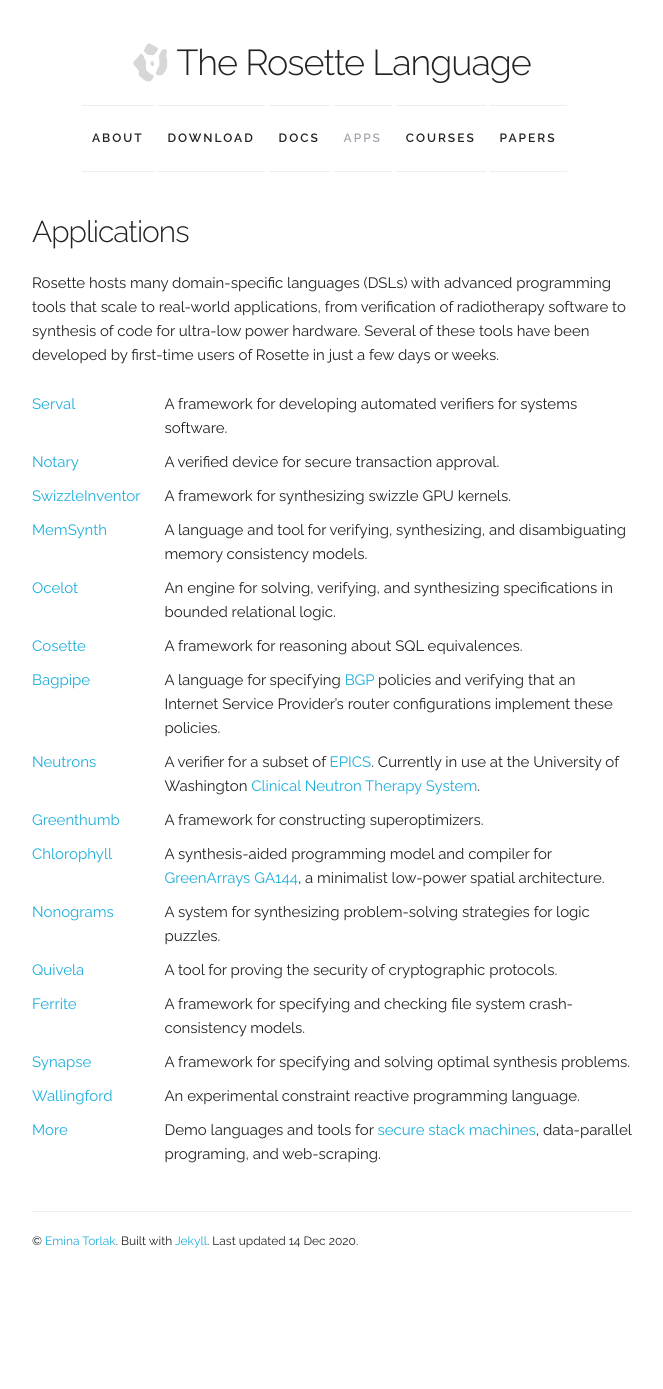
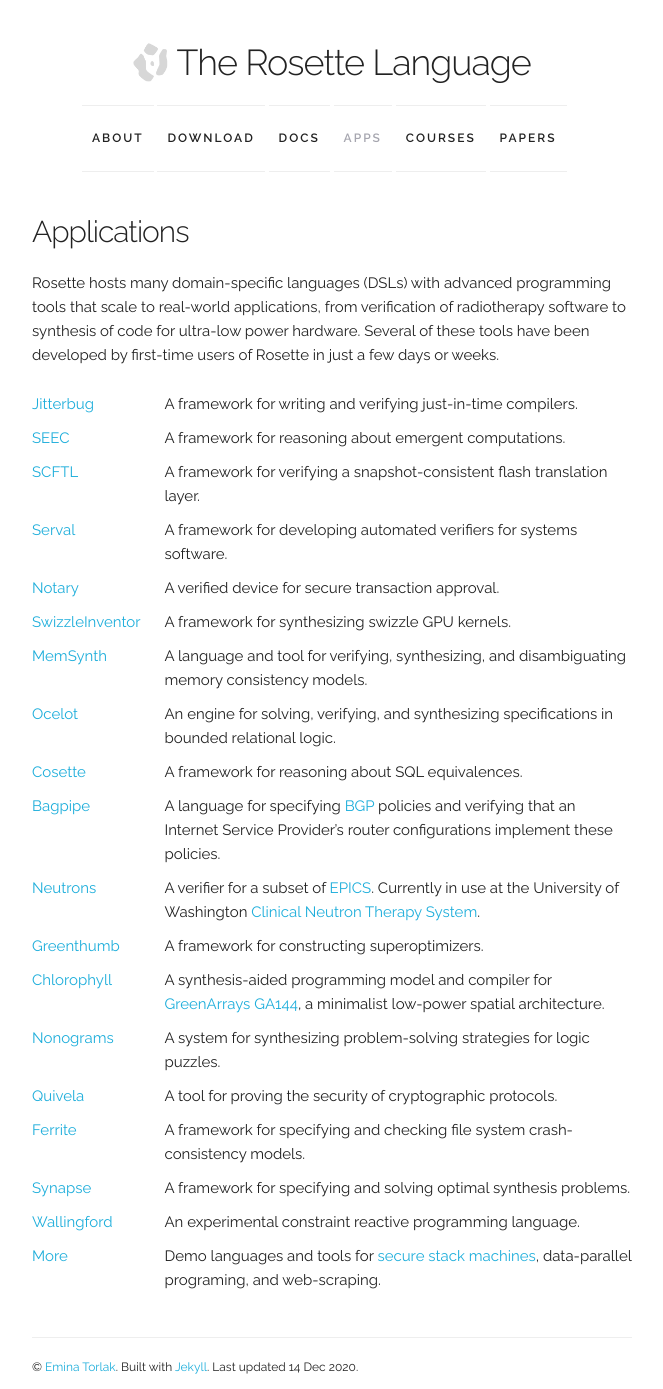
Before and after one commit to emina/rosette, a Jekyll site: the page built from apps.md, in a window 1280 px wide. Shown: the whole page, without its empty margins (308-971 px from the left). Built offline with Jekyll 4.4.1, drawn with Linux system fonts in a browser that asks for light colours; nearby versions of some CDN libraries; before the commit the page ends 1263 px from its top, so only the background shows below that.

Commit message:
Add Jitterbug, SCFTL, and SEEC to apps.

```diff
--- a/apps.md
+++ b/apps.md
@@ -10,6 +10,9 @@
 ultra-low power hardware. Several of these tools have been developed by
 first-time users of Rosette in just a few days or weeks.
 
+| [Jitterbug][] | A framework for writing and verifying just-in-time compilers. |
+| [SEEC][] | A framework for reasoning about emergent computations. |
+| [SCFTL][] | A framework for verifying a snapshot-consistent flash translation layer. |
 | [Serval][] | A framework for developing automated verifiers for systems software.  |
 | [Notary][] | A verified device for secure transaction approval. |
 | [SwizzleInventor][] | A framework for synthesizing swizzle GPU kernels.  |
@@ -28,6 +31,9 @@
 | [More][] |  Demo languages and tools for [secure stack machines][SSM], data-parallel programing, and web-scraping.  |
 
 
+[Jitterbug]: https://unsat.cs.washington.edu/projects/jitterbug/
+[SCFTL]: https://github.com/yunshengtw/scftl
+[SEEC]: https://galois.com/project/seec/
 [Serval]: https://unsat.cs.washington.edu/projects/serval/
 [Notary]: https://github.com/anishathalye/notary
 [SwizzleInventor]: https://github.com/mangpo/swizzle-inventor
```
